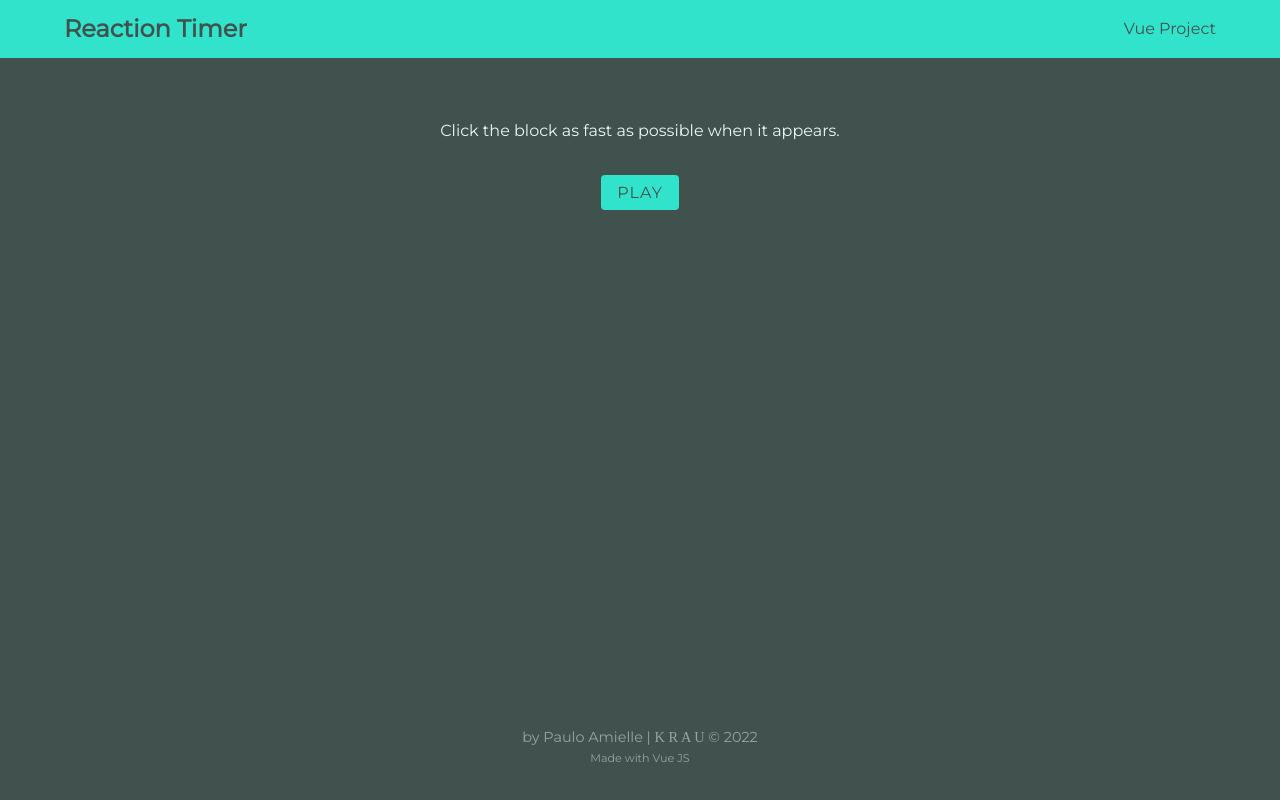
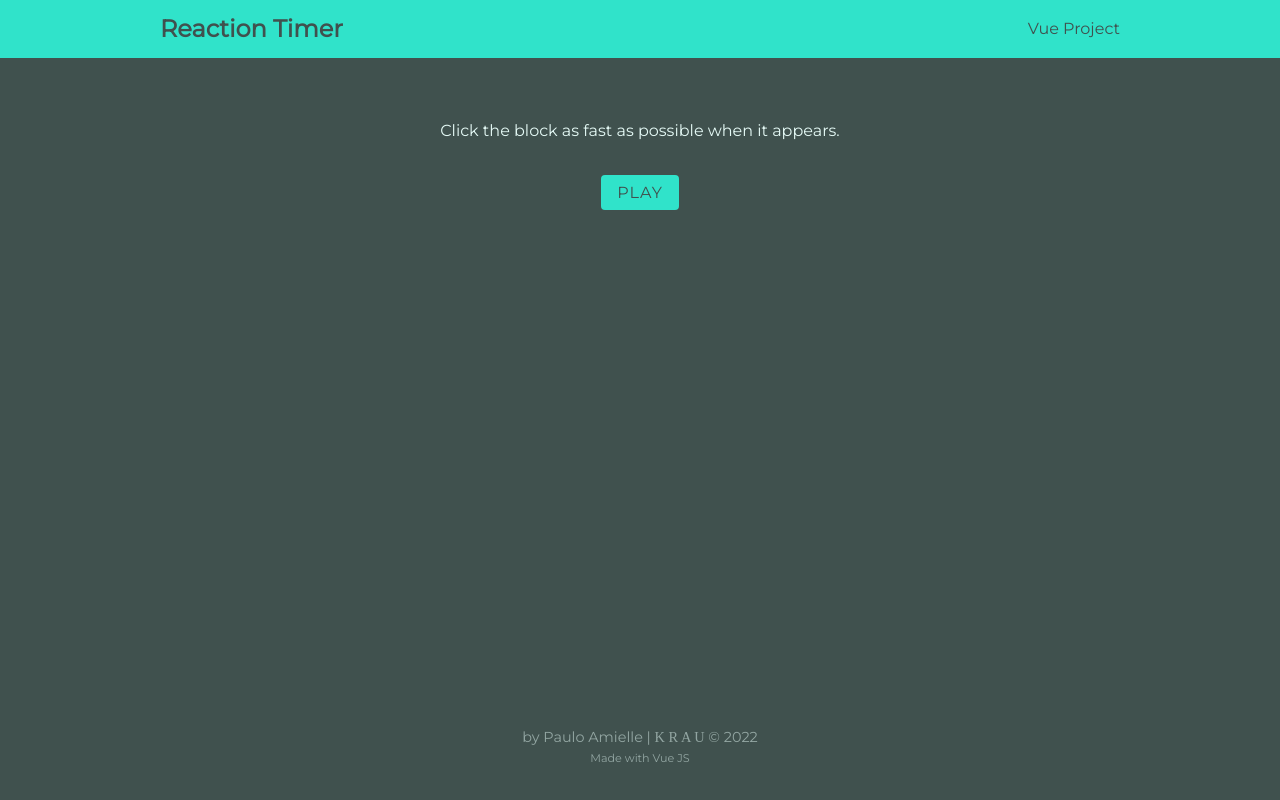
Before and after one commit to krau-code/reaction-timer, a Vue app: page / in a window 1280 px wide. Built offline with nearby package versions, Linux system fonts and the light colour scheme; a web font is replaced by a local one.

Commit message:
Update Header Y Axis Padding

```diff
--- a/src/components/Header.vue
+++ b/src/components/Header.vue
@@ -16,7 +16,7 @@
     }
 
     #container {
-        margin: 0 4rem;
+        margin: 0 10rem;
     }
 
     #flex {
```
